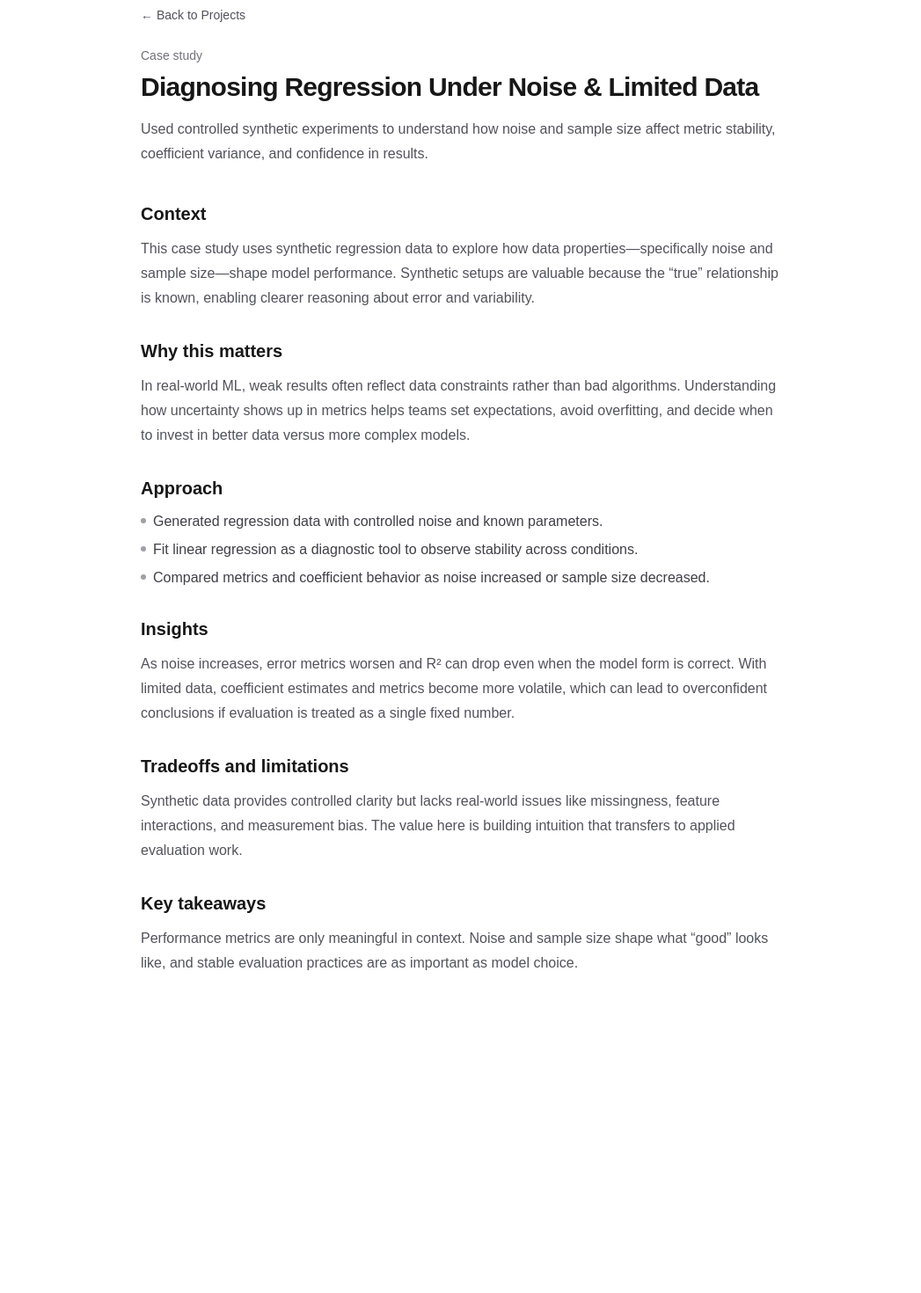
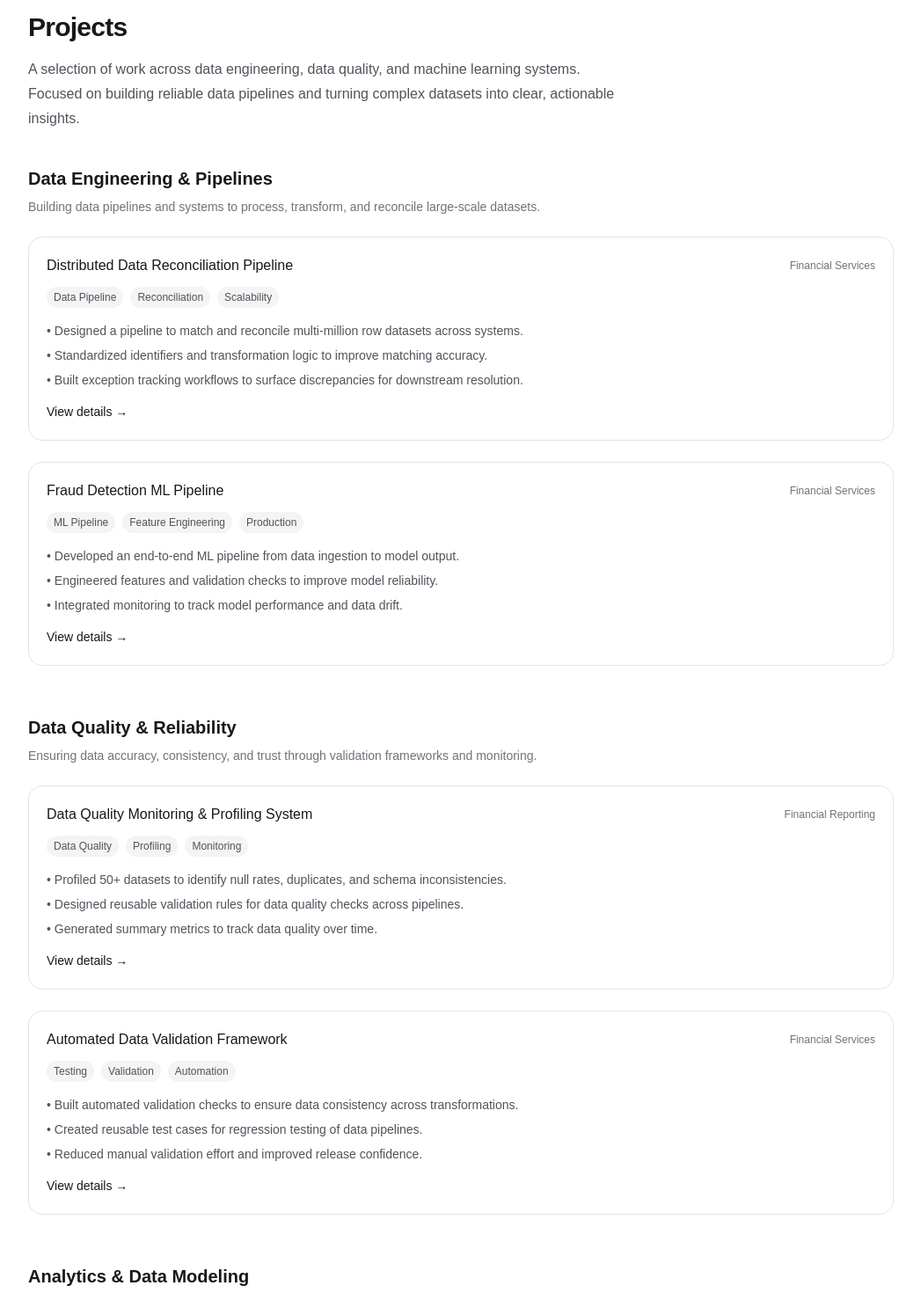
Before and after one commit to binnehc/binchen-site, a Next.js app: page /projects/regression-diagnostics in a window 1280 px wide. Shown: the part 100-1570 px from the top of the page at 88% size, without its empty margins (116-1163 px from the left). Before the commit the page ends 1257 px from the top, so only its background shows below. Built offline with nearby package versions, Linux system fonts and the light colour scheme.

Commit message:
update content

```diff
--- a/app/projects/regression-diagnostics/page.tsx
+++ b/app/projects/regression-diagnostics/page.tsx
@@ -1,85 +1,181 @@
+// app/projects/page.tsx
 import Link from "next/link";
 
-export default function RegressionDiagnosticsCaseStudy() {
+type Project = {
+  title: string;
+  org: string;
+  bullets: string[];
+  tags: string[];
+  href?: string;
+};
+
+type ProjectGroup = {
+  heading: string;
+  subheading?: string;
+  items: Project[];
+};
+
+const projectGroups: ProjectGroup[] = [
+  {
+    heading: "Data Engineering & Pipelines",
+    subheading:
+      "Building data pipelines and systems to process, transform, and reconcile large-scale datasets.",
+    items: [
+      {
+        title: "Distributed Data Reconciliation Pipeline",
+        org: "Financial Services",
+        tags: ["Data Pipeline", "Reconciliation", "Scalability"],
+        href: "/projects/reconciliation",
+        bullets: [
+          "Designed a pipeline to match and reconcile multi-million row datasets across systems.",
+          "Standardized identifiers and transformation logic to improve matching accuracy.",
+          "Built exception tracking workflows to surface discrepancies for downstream resolution.",
+        ],
+      },
+      {
+        title: "Fraud Detection ML Pipeline",
+        org: "Financial Services",
+        tags: ["ML Pipeline", "Feature Engineering", "Production"],
+        href: "/projects/fraud",
+        bullets: [
+          "Developed an end-to-end ML pipeline from data ingestion to model output.",
+          "Engineered features and validation checks to improve model reliability.",
+          "Integrated monitoring to track model performance and data drift.",
+        ],
+      },
+    ],
+  },
+  {
+    heading: "Data Quality & Reliability",
+    subheading:
+      "Ensuring data accuracy, consistency, and trust through validation frameworks and monitoring.",
+    items: [
+      {
+        title: "Data Quality Monitoring & Profiling System",
+        org: "Financial Reporting",
+        tags: ["Data Quality", "Profiling", "Monitoring"],
+        href: "/projects/data-governance",
+        bullets: [
+          "Profiled 50+ datasets to identify null rates, duplicates, and schema inconsistencies.",
+          "Designed reusable validation rules for data quality checks across pipelines.",
+          "Generated summary metrics to track data quality over time.",
+        ],
+      },
+      {
+        title: "Automated Data Validation Framework",
+        org: "Financial Services",
+        tags: ["Testing", "Validation", "Automation"],
+        href: "/projects/data-testing",
+        bullets: [
+          "Built automated validation checks to ensure data consistency across transformations.",
+          "Created reusable test cases for regression testing of data pipelines.",
+          "Reduced manual validation effort and improved release confidence.",
+        ],
+      },
+    ],
+  },
+  {
+    heading: "Analytics & Data Modeling",
+    subheading:
+      "Transforming raw data into structured, analysis-ready datasets for business insights.",
+    items: [
+      {
+        title: "Regression Modeling & Diagnostics",
+        org: "Academic / Personal",
+        tags: ["Modeling", "EDA", "Statistics"],
+        href: "/projects/regression-diagnostics",
+        bullets: [
+          "Built regression models and evaluated performance using cross-validation.",
+          "Analyzed bias-variance tradeoffs and model complexity.",
+          "Visualized model behavior using diagnostic plots.",
+        ],
+      },
+      {
+        title: "Regression Baseline Modeling",
+        org: "Academic / Personal",
+        tags: ["Baseline", "Evaluation"],
+        href: "/projects/regression-baseline",
+        bullets: [
+          "Established baseline models for comparison across multiple approaches.",
+          "Evaluated model performance using RMSE and cross-validation.",
+          "Provided interpretable insights into feature relationships.",
+        ],
+      },
+    ],
+  },
+];
+export default function ProjectsPage() {
   return (
-    <main className="mx-auto w-full max-w-3xl px-5 py-12">
-      <Link href="/projects" className="text-sm text-zinc-600 hover:text-zinc-900">
-        ← Back to Projects
-      </Link>
-
-      <p className="mt-6 text-sm text-zinc-500">Case study</p>
-      <h1 className="mt-2 text-3xl font-semibold tracking-tight">
-        Diagnosing Regression Under Noise & Limited Data
+    <main className="mx-auto w-full max-w-5xl px-5 py-14">
+      <h1 className="text-3xl font-semibold tracking-tight text-zinc-900">
+        Projects
       </h1>
 
-      <p className="mt-4 text-zinc-600 leading-7">
-        Used controlled synthetic experiments to understand how noise and sample size affect metric stability,
-        coefficient variance, and confidence in results.
+      <p className="mt-4 max-w-2xl text-zinc-600 leading-7">
+        A selection of work across data engineering, data quality, and machine
+        learning systems. Focused on building reliable data pipelines and
+        turning complex datasets into clear, actionable insights.
       </p>
 
-      <section className="mt-10 space-y-8">
-        <div>
-          <h2 className="text-xl font-semibold">Context</h2>
-          <p className="mt-3 text-zinc-600 leading-7">
-            This case study uses synthetic regression data to explore how data properties—specifically noise
-            and sample size—shape model performance. Synthetic setups are valuable because the “true” relationship
-            is known, enabling clearer reasoning about error and variability.
-          </p>
-        </div>
+      <div className="mt-10 space-y-14">
+        {projectGroups.map((group) => (
+          <section key={group.heading}>
+            <h2 className="text-xl font-semibold text-zinc-900">
+              {group.heading}
+            </h2>
 
-        <div>
-          <h2 className="text-xl font-semibold">Why this matters</h2>
-          <p className="mt-3 text-zinc-600 leading-7">
-            In real-world ML, weak results often reflect data constraints rather than bad algorithms.
-            Understanding how uncertainty shows up in metrics helps teams set expectations, avoid overfitting,
-            and decide when to invest in better data versus more complex models.
-          </p>
-        </div>
+            {group.subheading && (
+              <p className="mt-2 text-sm text-zinc-500 max-w-2xl">
+                {group.subheading}
+              </p>
+            )}
 
-        <div>
-          <h2 className="text-xl font-semibold">Approach</h2>
-          <ul className="mt-3 space-y-2 text-zinc-700">
-            <li className="flex gap-2">
-              <span className="mt-2 h-1.5 w-1.5 shrink-0 rounded-full bg-zinc-400" />
-              <span>Generated regression data with controlled noise and known parameters.</span>
-            </li>
-            <li className="flex gap-2">
-              <span className="mt-2 h-1.5 w-1.5 shrink-0 rounded-full bg-zinc-400" />
-              <span>Fit linear regression as a diagnostic tool to observe stability across conditions.</span>
-            </li>
-            <li className="flex gap-2">
-              <span className="mt-2 h-1.5 w-1.5 shrink-0 rounded-full bg-zinc-400" />
-              <span>Compared metrics and coefficient behavior as noise increased or sample size decreased.</span>
-            </li>
-          </ul>
-        </div>
+            <div className="mt-6 grid gap-6">
+              {group.items.map((project) => (
+                <div
+                  key={project.title}
+                  className="rounded-2xl border border-zinc-200 p-5 hover:shadow-sm transition"
+                >
+                  <div className="flex items-center justify-between">
+                    <h3 className="text-base font-medium text-zinc-900">
+                      {project.title}
+                    </h3>
+                    <span className="text-xs text-zinc-500">
+                      {project.org}
+                    </span>
+                  </div>
 
-        <div>
-          <h2 className="text-xl font-semibold">Insights</h2>
-          <p className="mt-3 text-zinc-600 leading-7">
-            As noise increases, error metrics worsen and R² can drop even when the model form is correct.
-            With limited data, coefficient estimates and metrics become more volatile, which can lead to
-            overconfident conclusions if evaluation is treated as a single fixed number.
-          </p>
-        </div>
+                  <div className="mt-3 flex flex-wrap gap-2">
+                    {project.tags.map((tag) => (
+                      <span
+                        key={tag}
+                        className="text-xs px-2 py-1 rounded-full bg-zinc-100 text-zinc-600"
+                      >
+                        {tag}
+                      </span>
+                    ))}
+                  </div>
 
-        <div>
-          <h2 className="text-xl font-semibold">Tradeoffs and limitations</h2>
-          <p className="mt-3 text-zinc-600 leading-7">
-            Synthetic data provides controlled clarity but lacks real-world issues like missingness, feature
-            interactions, and measurement bias. The value here is building intuition that transfers to applied
-            evaluation work.
-          </p>
-        </div>
+                  <ul className="mt-4 space-y-2 text-sm text-zinc-600">
+                    {project.bullets.map((b, i) => (
+                      <li key={i}>• {b}</li>
+                    ))}
+                  </ul>
 
-        <div>
-          <h2 className="text-xl font-semibold">Key takeaways</h2>
-          <p className="mt-3 text-zinc-600 leading-7">
-            Performance metrics are only meaningful in context. Noise and sample size shape what “good” looks like,
-            and stable evaluation practices are as important as model choice.
-          </p>
-        </div>
-      </section>
+                  {project.href && (
+                    <Link
+                      href={project.href}
+                      className="mt-4 inline-block text-sm text-zinc-900 hover:underline"
+                    >
+                      View details →
+                    </Link>
+                  )}
+                </div>
+              ))}
+            </div>
+          </section>
+        ))}
+      </div>
     </main>
   );
 }
```
